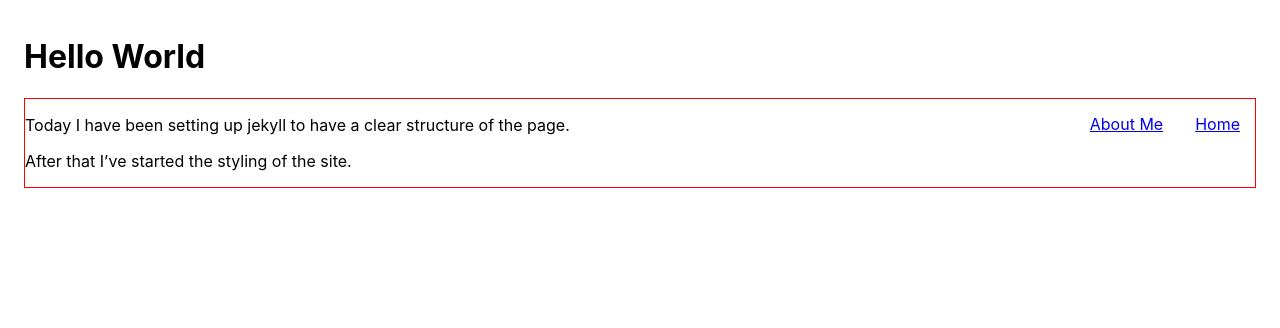
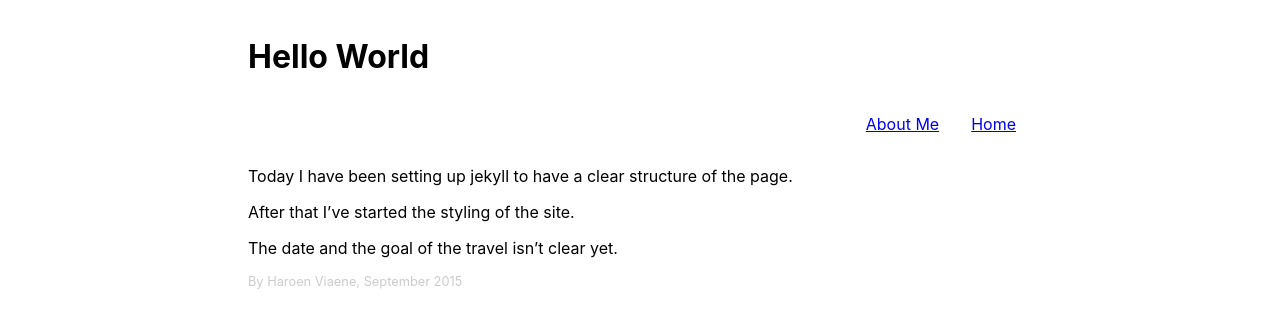
Before and after one commit to Haroenv/trip, a Jekyll site: the page built from _posts/2015-9-1-Hello-World.md, in a window 1280 px wide. Shown: the top 328 px of the page. Built offline with Jekyll 4.4.1, drawn with Linux system fonts in a browser that asks for light colours; comment, search, counter and statistics services are not loaded.

Commit message:
add disqus and more

```diff
--- a/_includes/footer.html
+++ b/_includes/footer.html
@@ -0,0 +1,4 @@
+<footer>
+	<p>By Haroen Viaene, September 2015</p>
+</footer>
+</html>
--- a/_layouts/post.html
+++ b/_layouts/post.html
@@ -2,4 +2,6 @@
 <section class="content">
 	{{ content }}
 </section>
+<div id="disqus_thread"></div>
+<script src="//haroenvtrip.disqus.com/embed.js" async></script>
 {% include footer.html %}
--- a/_posts/2015-9-1-Hello-World.md
+++ b/_posts/2015-9-1-Hello-World.md
@@ -6,3 +6,5 @@ title: Hello World
 Today I have been setting up jekyll to have a clear structure of the page.
 
 After that I've started the styling of the site.
+
+The date and the goal of the travel isn't clear yet.
--- a/style.scss
+++ b/style.scss
@@ -2,14 +2,21 @@
 # Front matter comment to ensure Jekyll properly reads file.
 ---
 
+$light: #F3F3F3;
+$medium: #ccc;
+
 html {
 	font-family: -apple-system,sans-serif;
 	padding: 1rem;
+	max-width: 800px;
+	margin: 0 auto;
 }
 
 article {
-	.dots {
-		float: left;
+	padding: 0.2rem;
+
+	&:nth-of-type(2) {
+		background-color: $light;
 	}
 }
 
@@ -21,8 +28,20 @@ nav {
 			padding: 1rem;
 		}
 	}
+
+	@extend %clearfix;
 }
 
-.content {
-	border: 1px solid red;
+
+%clearfix {
+	&:after {
+		content: "";
+		display: table;
+		clear: both;
+	}
 }
+
+footer {
+	color: $medium;
+	font-size: 0.8rem;
+}
```
